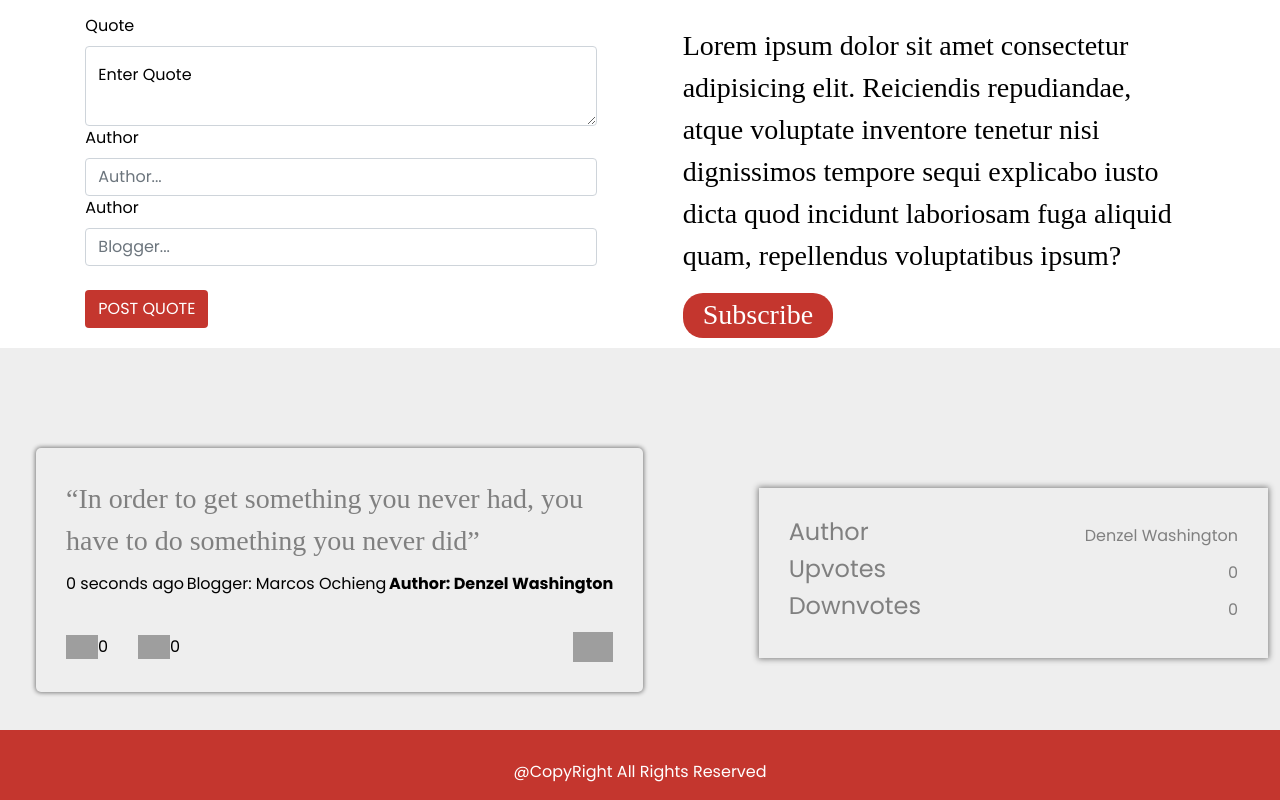
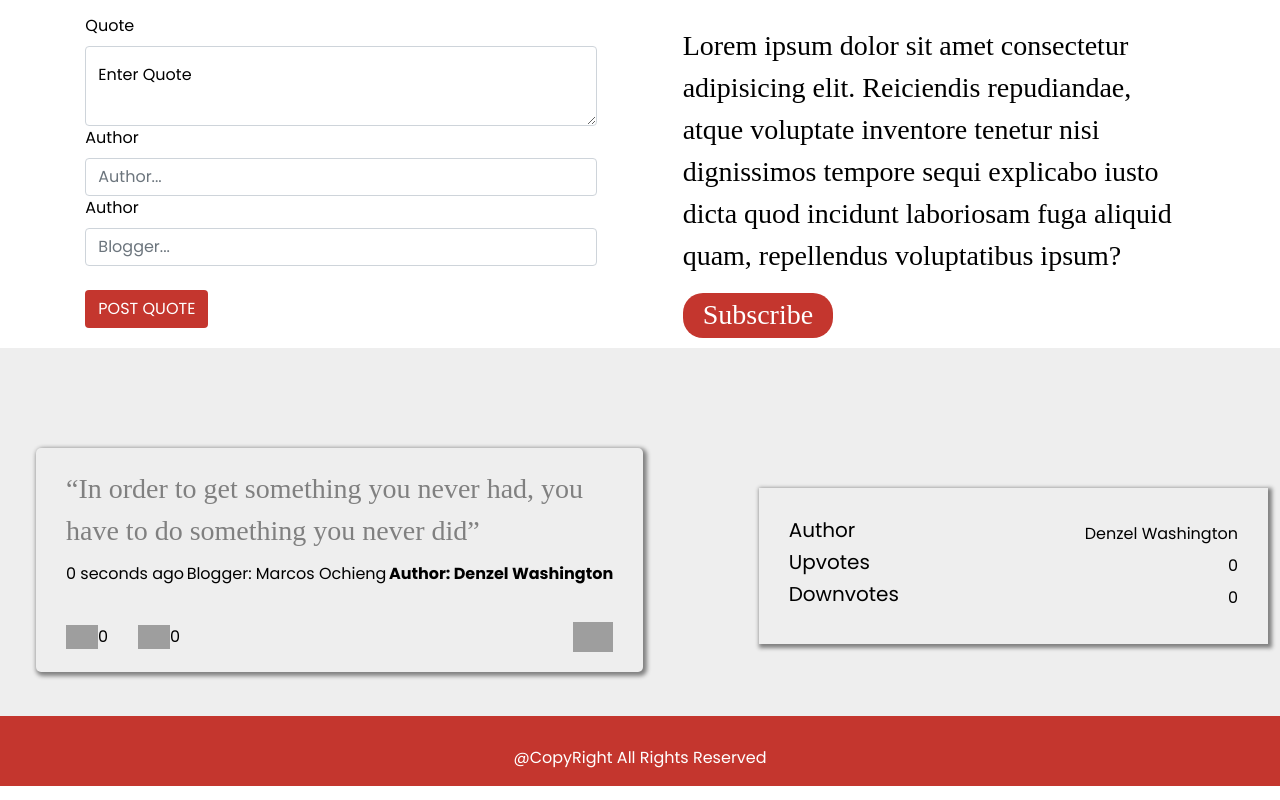
Before and after one commit to Marcos8060/Quote_Hub, an Angular app: page / in a window 1280 px wide. Shown: the part 826-1626 px from the top of the page. Built offline with nearby package versions, Linux system fonts and the light colour scheme; grey boxes are pictures that could not be loaded; a web font is replaced by a local one.

Commit message:
made minor changes

```diff
--- a/src/app/quote-details/quote-details.component.css
+++ b/src/app/quote-details/quote-details.component.css
@@ -5,8 +5,8 @@
     padding: 30px;
     margin-top: 140px;
     /* border-radius: 20px; */
-    box-shadow: 0px 0px 6px 1px gray;
-    color: gray;
+    box-shadow: 2px 2px 4px 2px gray;
+    color: black;
 }
 .author{
     display: flex;
--- a/src/app/quote-details/quote-details.component.html
+++ b/src/app/quote-details/quote-details.component.html
@@ -1,14 +1,14 @@
 <div class="details">
     <div class="author">
-        <h4>Author</h4>
+        <h5>Author</h5>
         <span>{{quote.author}}</span>
     </div>
     <div class="upvotes">
-       <h4>Upvotes</h4>
+       <h5>Upvotes</h5>
        <span>{{quote.upvotes}}</span>
     </div>
     <div class="downvotes">
-      <h4>Downvotes</h4>
+      <h5>Downvotes</h5>
       <span>{{quote.downvotes}}</span>
     </div>
 </div>
--- a/src/app/quote/quote.component.css
+++ b/src/app/quote/quote.component.css
@@ -18,8 +18,8 @@
     width: 90%;
     color: black;
     border-radius: 5px;
-    padding: 30px;
-    box-shadow: 0px 0px 4px 1px gray;
+    padding: 20px 30px;
+    box-shadow: 2px 2px 4px 2px gray;
 }
 .quote > q{
     font-family: 'Carattere', cursive;
```
